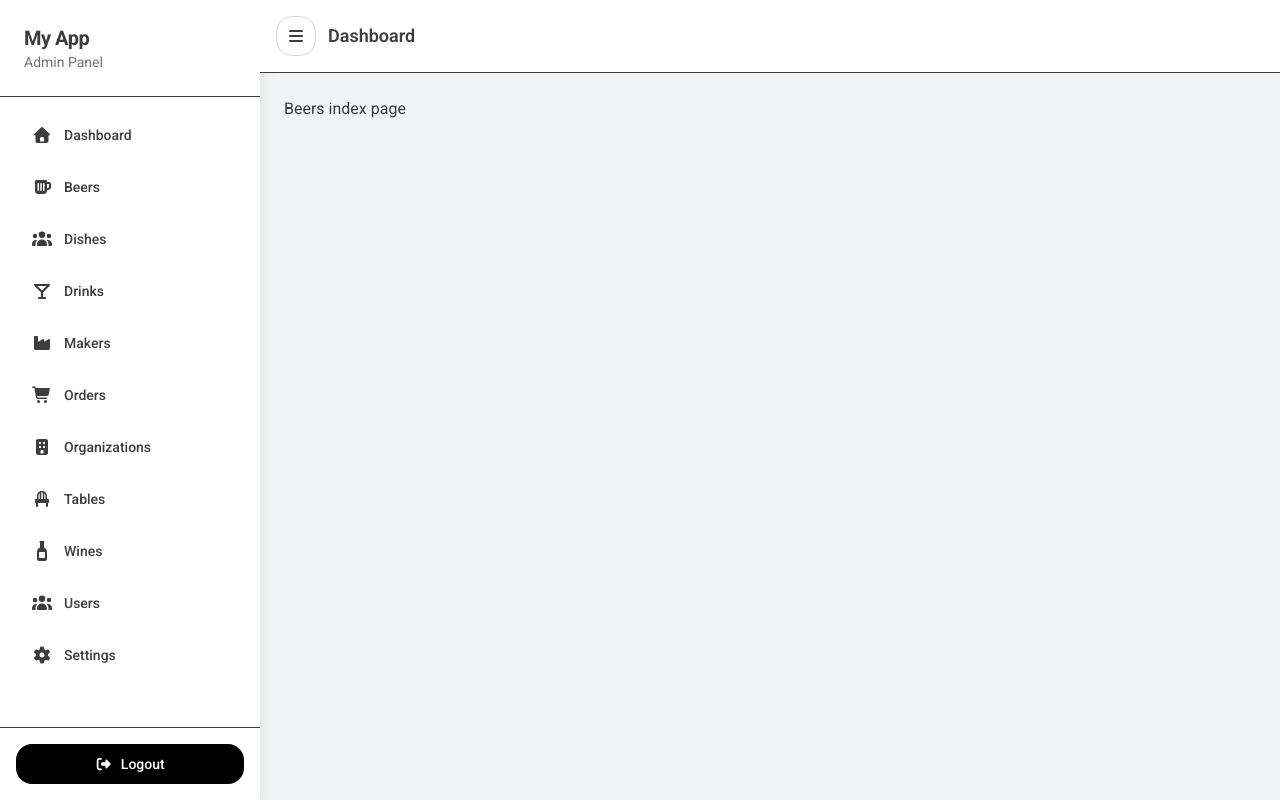
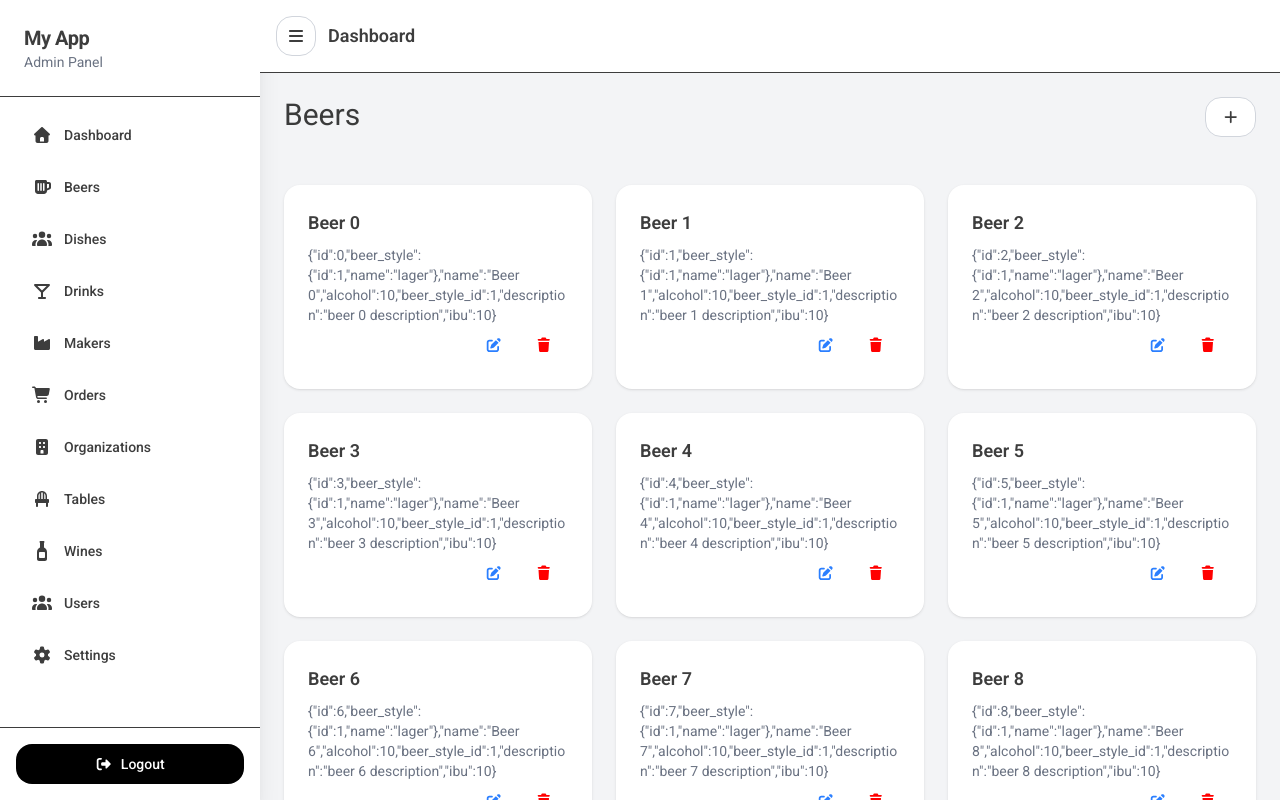
Before and after one commit to Sartori-RIA/ubuteco-react, a Next.js app: page /beers in a window 1280 px wide. Built offline with nearby package versions, Linux system fonts and the light colour scheme.

Commit message:
wip: beers layout added

```diff
--- a/src/app/beers/page.tsx
+++ b/src/app/beers/page.tsx
@@ -1,3 +1,61 @@
+import {Beer, BeerStyle} from "@/app/types";
+import {Button, Card, DestroyButton, EditButton} from "@/app/components";
+import {FontAwesomeIcon} from "@fortawesome/react-fontawesome";
+import {faPlus} from "@fortawesome/free-solid-svg-icons";
+
+const beer_styles: BeerStyle[] = [
+  {id: 1, name: "lager"}
+]
+
+
+const beers_mock: Beer[] = Array.from({length: 100}, (_, index: number): Beer => {
+    return {
+      id: index,
+      beer_style: beer_styles[0],
+      name: `Beer ${index}`,
+      alcohol: 10,
+      beer_style_id: beer_styles[0].id,
+      description: `beer ${index} description`,
+      ibu: 10,
+    }
+  }
+)
+
+function BeerLine({beer}: { beer: Beer }) {
+  return (
+    <Card title={beer.name} className="min-h-[200px] flex flex-col justify-between">
+      <p className="text-sm text-gray-500 break-words">
+        {JSON.stringify(beer)}
+      </p>
+      <div className="flex justify-end">
+        <EditButton/>
+        <DestroyButton/>
+      </div>
+    </Card>
+  )
+}
+
 export default function Page() {
-  return (<h1>Beers index page</h1>)
+  console.log(beers_mock)
+  return (<>
+      <div className="space-y-6">
+        <div className="flex justify-between space-between">
+          <h1 className="text-3xl">Beers</h1>
+
+          <Button variant="outline"><FontAwesomeIcon icon={faPlus}/></Button>
+        </div>
+        <br/>
+        <div className="
+            grid
+            grid-cols-1
+            sm:grid-cols-2
+            xl:grid-cols-3
+            2xl:grid-cols-4
+            gap-6"
+        >
+          {beers_mock.map((beer: Beer) => <BeerLine key={beer.name} beer={beer}/>)}
+        </div>
+      </div>
+    </>
+  )
 }
--- a/src/app/components/Button.tsx
+++ b/src/app/components/Button.tsx
@@ -1,4 +1,6 @@
 import * as React from "react";
+import {FontAwesomeIcon} from "@fortawesome/react-fontawesome";
+import {faEdit, faTrash} from "@fortawesome/free-solid-svg-icons";
 
 // util simples para concatenar classes (substitui clsx/twMerge se quiser)
 function cn(...classes: Array<string | undefined | false>) {
@@ -84,4 +86,18 @@ export function Button({
   );
 }
 
-export default Button;
+export function EditButton() {
+  return (
+    <Button variant="ghost">
+      <FontAwesomeIcon color="#2b7fff" icon={faEdit}/>
+    </Button>
+  )
+}
+
+export function DestroyButton() {
+  return (
+    <Button variant="ghost">
+      <FontAwesomeIcon color="red" icon={faTrash}/>
+    </Button>
+  )
+}
--- a/src/app/components/Card.tsx
+++ b/src/app/components/Card.tsx
@@ -1,19 +1,20 @@
+"use client"
+
 import {motion} from "framer-motion";
+import {ReactNode} from "react";
 
 
 type CardProps = {
   title: string;
-  description: string;
+  className?: string;
+  children: ReactNode;
 }
 
-export function Card({title, description}: CardProps) {
+export function Card({title, children, className}: CardProps) {
   return (<motion.div
     whileHover={{y: -4}}
-    className="bg-white p-6 rounded-2xl shadow-sm"
-  >
+    className={`bg-white p-6 rounded-2xl shadow-sm ${className}`}>
     <h3 className="font-semibold text-lg mb-2">{title}</h3>
-    <p className="text-sm text-gray-500">
-      {description}
-    </p>
+    {children}
   </motion.div>)
 }
--- a/src/app/components/SidebarLayout.tsx
+++ b/src/app/components/SidebarLayout.tsx
@@ -99,9 +99,7 @@ export default function SidebarLayout({children}: { children: ReactNode }) {
 
         {/* Page Content */}
         <main className="flex-1 p-6 overflow-auto">
-          <div className="grid grid-cols-1 md:grid-cols-2 lg:grid-cols-3 gap-6">
-            {children}
-          </div>
+          {children}
         </main>
       </div>
     </div>
--- a/src/app/globals.css
+++ b/src/app/globals.css
@@ -15,7 +15,7 @@
 @media (prefers-color-scheme: dark) {
   :root {
     --background: #0a0a0a;
-    --foreground: #ffffff;
+    --foreground: rgba(0, 0, 0, 0.76);;
   }
 }
 
```
Lines whose indentation alone changed are shown as unchanged.
